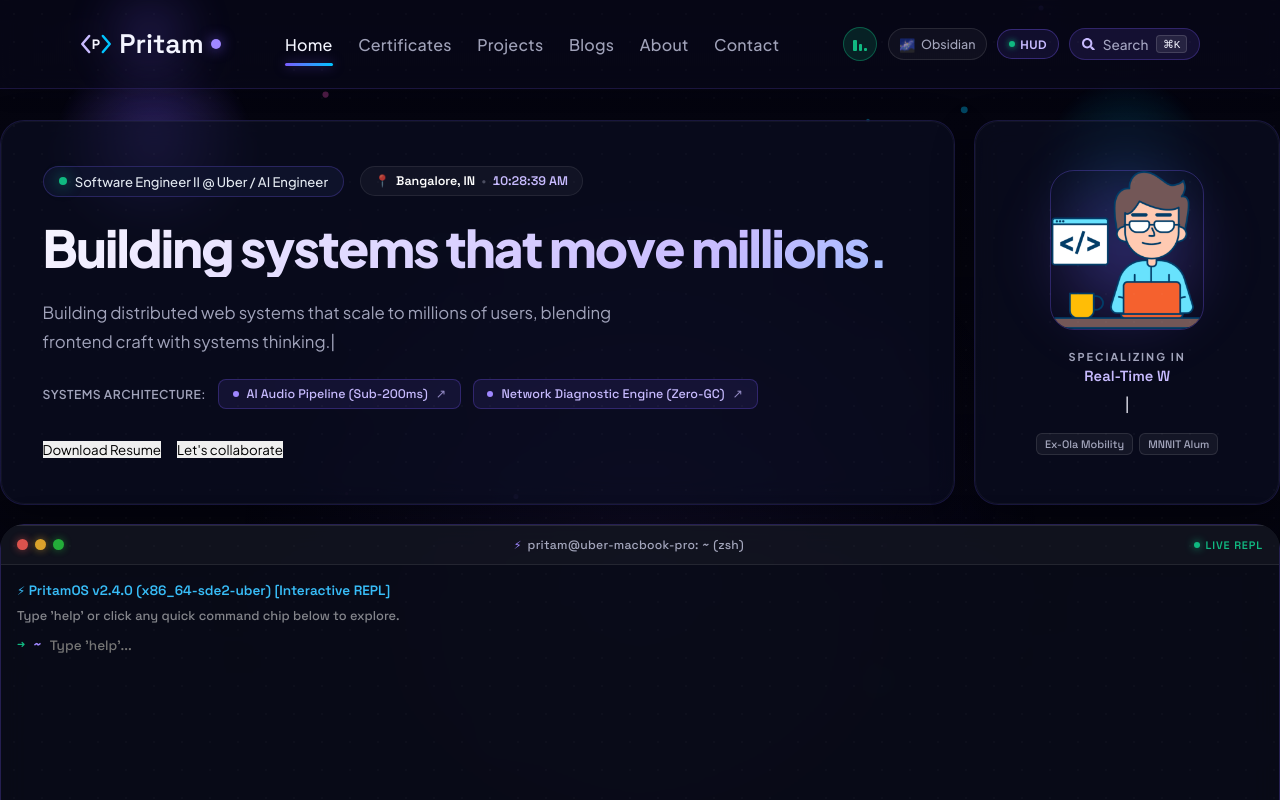
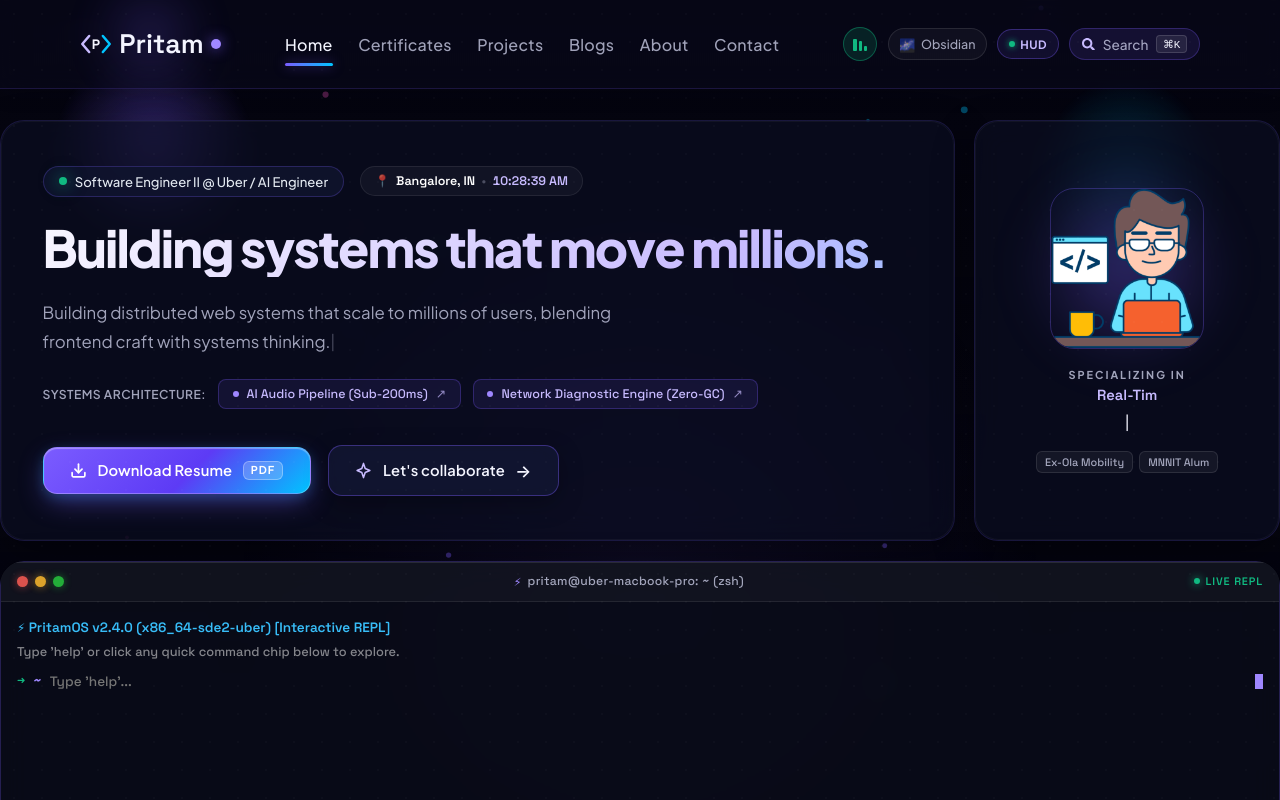
Before and after one commit to pritamrauniyar/Portfolio, a React (Create React App) app: page / in a window 1280 px wide. Shown: the top 800 px of the page. Built offline with nearby package versions, Linux system fonts and the light colour scheme.

Commit message:
feat(hero): upgrade Download Resume and Lets Collaborate CTA buttons with glowing high-tech cyber styling, animated icons, and micro-haptics

```diff
--- a/src/components/CollaborateTransition/CollaborateTransition.jsx
+++ b/src/components/CollaborateTransition/CollaborateTransition.jsx
@@ -2,6 +2,7 @@
 import { createPortal } from "react-dom";
 import { useNavigate } from "react-router-dom";
 import { motion, AnimatePresence } from "framer-motion";
+import sound from "../../utils/soundEngine";
 import "./CollaborateTransition.css";
 
 const PHASES = {
@@ -274,10 +275,30 @@
       <button
         type="button"
         className="hero-secondary ct-btn"
-        onClick={startAnimation}
+        onClick={() => {
+          sound.playSuccess();
+          startAnimation();
+        }}
+        onMouseEnter={() => sound.playHover()}
         data-cursor="link"
       >
-        Let&apos;s collaborate
+        <span className="btn-icon sparkle-icon">
+          <svg
+            width="17"
+            height="17"
+            viewBox="0 0 24 24"
+            fill="none"
+            stroke="currentColor"
+            strokeWidth="2.2"
+            strokeLinecap="round"
+            strokeLinejoin="round"
+            aria-hidden="true"
+          >
+            <path d="M12 2l2.4 7.2L21 12l-6.6 2.8L12 22l-2.4-7.2L3 12l6.6-2.8z" />
+          </svg>
+        </span>
+        <span className="btn-label">Let&apos;s collaborate</span>
+        <span className="btn-arrow" aria-hidden="true">→</span>
       </button>
       {createPortal(overlayContent, document.body)}
     </>
--- a/src/components/HeroSection/HeroSection.css
+++ b/src/components/HeroSection/HeroSection.css
@@ -198,9 +198,141 @@
 .bento-cta-actions {
   display: flex;
   align-items: center;
-  gap: 1rem;
+  gap: 1.1rem;
   flex-wrap: wrap;
-  margin-top: 0.4rem;
+  margin-top: 0.85rem;
+}
+
+/* Base CTA Button Styles */
+.hero-primary.resume-btn,
+.hero-secondary.ct-btn {
+  position: relative;
+  display: inline-flex;
+  align-items: center;
+  justify-content: center;
+  gap: 0.65rem;
+  padding: 0.85rem 1.65rem;
+  border-radius: 14px;
+  font-family: inherit;
+  font-size: 0.92rem;
+  font-weight: 600;
+  letter-spacing: 0.01em;
+  text-decoration: none;
+  cursor: pointer;
+  outline: none;
+  border: none;
+  overflow: hidden;
+  user-select: none;
+  white-space: nowrap;
+  transition: all 0.26s cubic-bezier(0.16, 1, 0.3, 1);
+}
+
+/* Primary CTA: Glowing Gradient High-Tech Pill */
+.hero-primary.resume-btn {
+  background: linear-gradient(135deg, #7b5cff 0%, #5d3bf5 55%, #00c4ff 100%);
+  color: #ffffff;
+  border: 1px solid rgba(255, 255, 255, 0.25);
+  box-shadow:
+    0 10px 28px -4px rgba(123, 92, 255, 0.45),
+    0 4px 14px -2px rgba(0, 196, 255, 0.28),
+    inset 0 1px 1px rgba(255, 255, 255, 0.35);
+}
+
+.hero-primary.resume-btn::before {
+  content: '';
+  position: absolute;
+  inset: 0;
+  background: linear-gradient(90deg, transparent, rgba(255, 255, 255, 0.24), transparent);
+  transform: translateX(-100%);
+  transition: transform 0.6s ease;
+}
+
+.hero-primary.resume-btn:hover {
+  transform: translateY(-2px);
+  box-shadow:
+    0 16px 36px -4px rgba(123, 92, 255, 0.65),
+    0 6px 20px -2px rgba(0, 196, 255, 0.45),
+    inset 0 1px 2px rgba(255, 255, 255, 0.5);
+  border-color: rgba(255, 255, 255, 0.45);
+}
+
+.hero-primary.resume-btn:hover::before {
+  transform: translateX(100%);
+}
+
+.hero-primary.resume-btn:active {
+  transform: translateY(0) scale(0.98);
+}
+
+.hero-primary.resume-btn .btn-badge {
+  font-size: 0.68rem;
+  font-weight: 700;
+  letter-spacing: 0.08em;
+  padding: 0.18rem 0.45rem;
+  border-radius: 6px;
+  background: rgba(255, 255, 255, 0.2);
+  border: 1px solid rgba(255, 255, 255, 0.3);
+  color: #ffffff;
+  line-height: 1;
+}
+
+/* Secondary CTA: Sleek Glassmorphic Cyber Action */
+.hero-secondary.ct-btn {
+  background: rgba(20, 25, 55, 0.7);
+  color: var(--text-primary, #f4f5ff);
+  border: 1.5px solid rgba(123, 92, 255, 0.38);
+  backdrop-filter: blur(14px);
+  -webkit-backdrop-filter: blur(14px);
+  box-shadow: 0 8px 24px rgba(0, 0, 0, 0.28);
+}
+
+.hero-secondary.ct-btn:hover {
+  transform: translateY(-2px);
+  background: rgba(32, 38, 80, 0.85);
+  border-color: var(--accent-300, #c8bbff);
+  color: #ffffff;
+  box-shadow:
+    0 14px 34px rgba(0, 0, 0, 0.38),
+    0 0 22px rgba(123, 92, 255, 0.28);
+}
+
+.hero-secondary.ct-btn:active {
+  transform: translateY(0) scale(0.98);
+}
+
+.hero-secondary.ct-btn .sparkle-icon svg {
+  color: var(--accent-300, #c8bbff);
+  transition: transform 0.3s ease;
+}
+
+.hero-secondary.ct-btn:hover .sparkle-icon svg {
+  transform: rotate(15deg) scale(1.1);
+}
+
+.hero-secondary.ct-btn .btn-arrow {
+  font-size: 1.05rem;
+  transition: transform 0.25s ease;
+}
+
+.hero-secondary.ct-btn:hover .btn-arrow {
+  transform: translateX(4px);
+}
+
+/* Icon & Label alignment */
+.resume-btn .btn-icon,
+.ct-btn .btn-icon {
+  display: flex;
+  align-items: center;
+  justify-content: center;
+}
+
+.resume-btn:hover .btn-icon svg {
+  animation: bounce-down 0.6s ease infinite alternate;
+}
+
+@keyframes bounce-down {
+  0% { transform: translateY(0); }
+  100% { transform: translateY(2.5px); }
 }
 
 /* Profile cell - 1 column */
@@ -463,6 +595,10 @@
     width: 100%;
   }
 
+  .bento-cta-actions button {
+    width: 100%;
+  }
+
   .bento-profile {
     flex-direction: column;
     text-align: center;
--- a/src/components/ResumeDownload/ResumeDownload.jsx
+++ b/src/components/ResumeDownload/ResumeDownload.jsx
@@ -1,6 +1,7 @@
 import { useState, useCallback } from "react";
 import { createPortal } from "react-dom";
 import { motion, AnimatePresence } from "framer-motion";
+import sound from "../../utils/soundEngine";
 import "./ResumeDownload.css";
 
 const BUBBLE_TEXT = {
@@ -270,10 +271,32 @@
       <button
         type="button"
         className="hero-primary resume-btn"
-        onClick={startAnimation}
+        onClick={() => {
+          sound.playSuccess();
+          startAnimation();
+        }}
+        onMouseEnter={() => sound.playHover()}
         data-cursor="link"
       >
-        Download Resume
+        <span className="btn-icon">
+          <svg
+            width="17"
+            height="17"
+            viewBox="0 0 24 24"
+            fill="none"
+            stroke="currentColor"
+            strokeWidth="2.4"
+            strokeLinecap="round"
+            strokeLinejoin="round"
+            aria-hidden="true"
+          >
+            <path d="M21 15v4a2 2 0 0 1-2 2H5a2 2 0 0 1-2-2v-4" />
+            <polyline points="7 10 12 15 17 10" />
+            <line x1="12" y1="15" x2="12" y2="3" />
+          </svg>
+        </span>
+        <span className="btn-label">Download Resume</span>
+        <span className="btn-badge">PDF</span>
       </button>
       {createPortal(overlayContent, document.body)}
     </>
```
